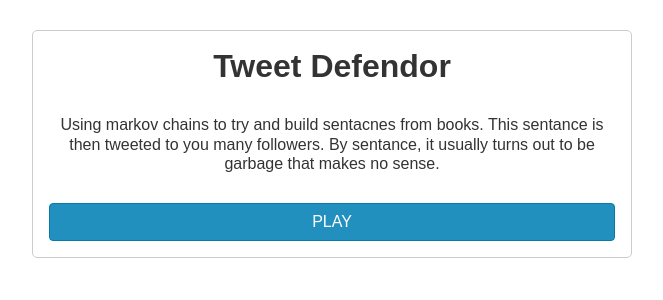
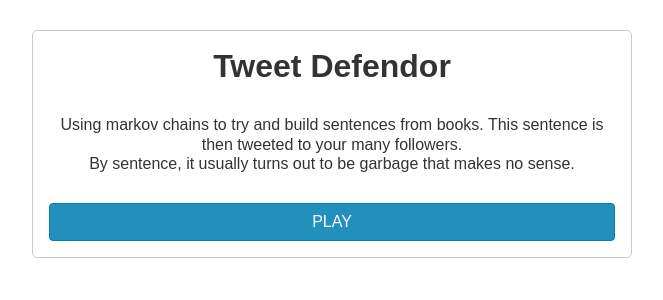
Before and after one commit to MartinBlackburn/Tweet-Defendor, a PHP site: page / in a window 1280 px wide. Shown: the top 300 px of the page, without its empty margins (308-971 px from the left). Run offline with PHP 8.4, Linux system fonts and the light colour scheme.

Commit message:
spelling fixes

```diff
--- a/index.php
+++ b/index.php
@@ -15,8 +15,8 @@
 			<h1 class="title">Tweet Defendor</h1>
 
 			<div class="about">
-				Using markov chains to try and build sentacnes from books. This sentance is then tweeted to you many followers.
-				By sentance, it usually turns out to be garbage that makes no sense.
+				Using markov chains to try and build sentences from books. This sentence is then tweeted to your many followers. <br />
+				By sentence, it usually turns out to be garbage that makes no sense.
 			</div>
 
 			<a class="button play" href="/game.php">Play</a>
```
